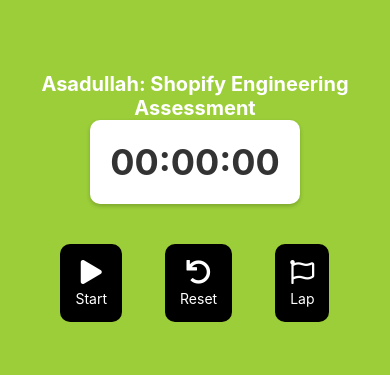
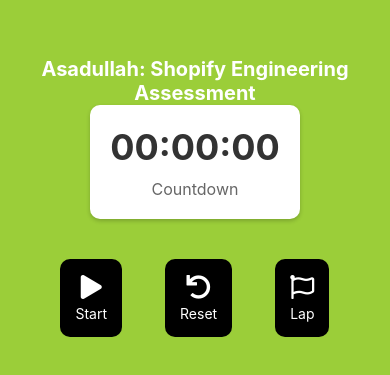
Before and after one commit to Shopify/eng-intern-assessment-react-native, a React Native app: screen / in a window 390 px wide. Shown: the part 215-590 px from the top of the page. Built offline with nearby package versions, Linux system fonts and the light colour scheme.

Commit message:
stopwatch component comments add

```diff
--- a/src/StopWatch.tsx
+++ b/src/StopWatch.tsx
@@ -10,12 +10,16 @@ const Stopwatch: React.FC<StopwatchProps> = ({ elapsedTime }) => {
   return (
     <View style={styles.stopwatchContainer}>
       <Text style={styles.stopwatchText}>{formatTime(elapsedTime)}</Text>
+      <Text style={styles.labelText}>Countdown</Text>
     </View>
   );
 };
 
 // Function to format the time as HH:mm:ss
 const formatTime = (time: number): string => {
+
+    // Extracting hours, minutes, and seconds
+
   const hours = Math.floor(time / 3600);
   const minutes = Math.floor((time % 3600) / 60);
   const seconds = time % 60;
@@ -25,25 +29,34 @@ const formatTime = (time: number): string => {
 
 // Styles for the Stopwatch component
 const styles = StyleSheet.create({
+  // Styles for the Stopwatch container
   stopwatchContainer: {
-    backgroundColor: '#fff',
-    padding: 20,
-    borderRadius: 10,
-    marginBottom: 20,
-    alignItems: 'center',
-    justifyContent: 'center',
-    shadowColor: '#000',
-    shadowOffset: { width: 0, height: 2 },
-    shadowOpacity: 0.2,
-    shadowRadius: 4,
-    elevation: 5,
-  }, // Styles for the Stopwatch container
+    backgroundColor: '#fff',       // Background color of the container
+    padding: 20,                   // Padding around the content inside the container
+    borderRadius: 10,              // Border radius for rounded corners
+    marginBottom: 20,              // Margin at the bottom of the container
+    alignItems: 'center',          // Center items horizontally inside the container
+    justifyContent: 'center',      // Center items vertically inside the container
+    shadowColor: '#000',           // Shadow color
+    shadowOffset: { width: 0, height: 2 },  // Shadow offset
+    shadowOpacity: 0.2,            // Shadow opacity
+    shadowRadius: 4,               // Shadow radius
+    elevation: 5,                  // Elevation for Android shadow
+  },
 
+  // Styles for the Stopwatch Text
   stopwatchText: {
-    fontSize: 36,
-    fontWeight: 'bold',
-    color: '#333',
-  }, // Styles for the Stopwatch Text
+    fontSize: 36,                  // Font size of the elapsed time
+    fontWeight: 'bold',           // Bold font weight
+    color: '#333',                 // Text color
+  },
+
+  // Styles for the label Text
+  labelText: {
+    fontSize: 16,                  // Font size of the label
+    marginTop: 10,                 // Margin at the top of the label
+    color: '#666',                 // Text color of the label
+  },
 });
 
 export default Stopwatch;
```
